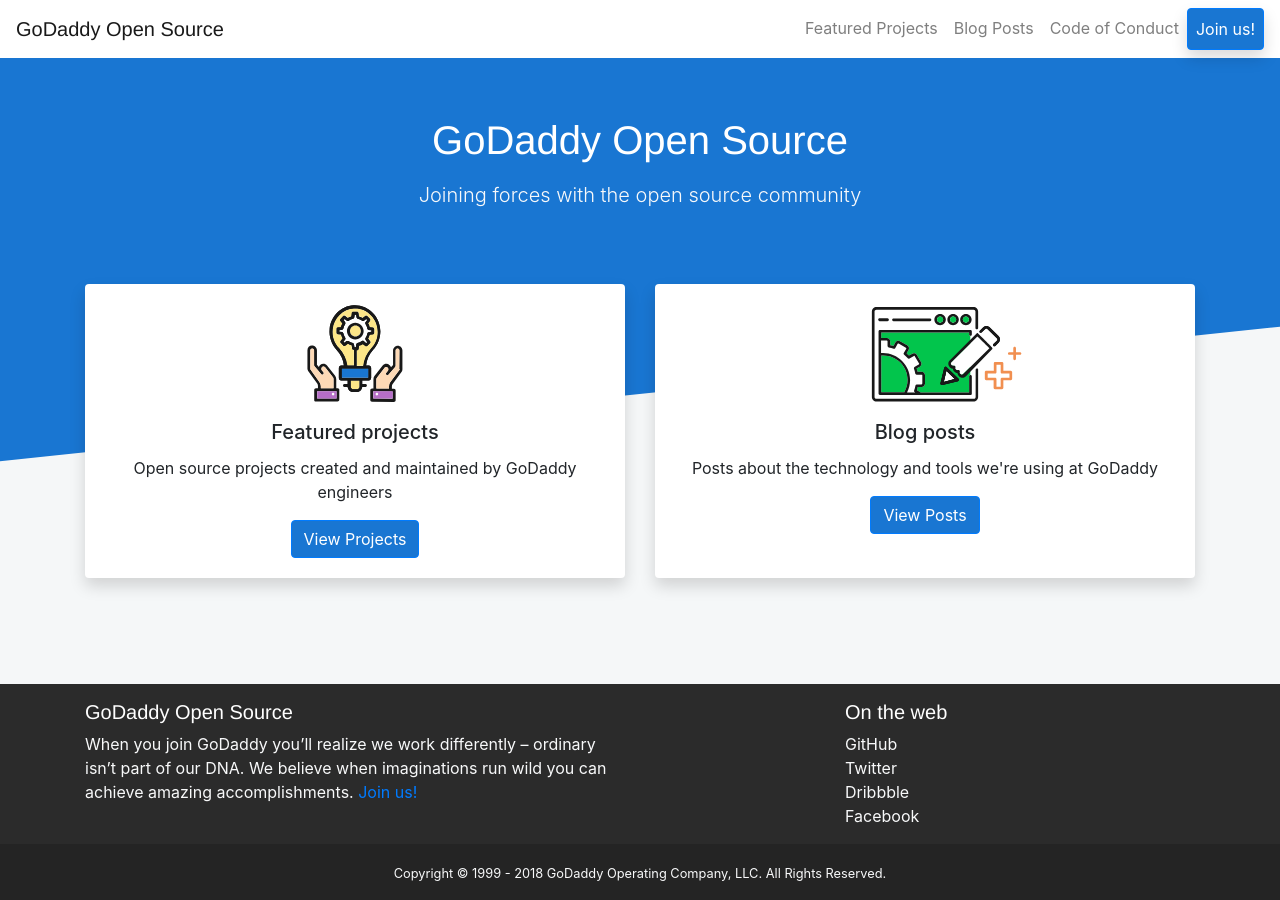
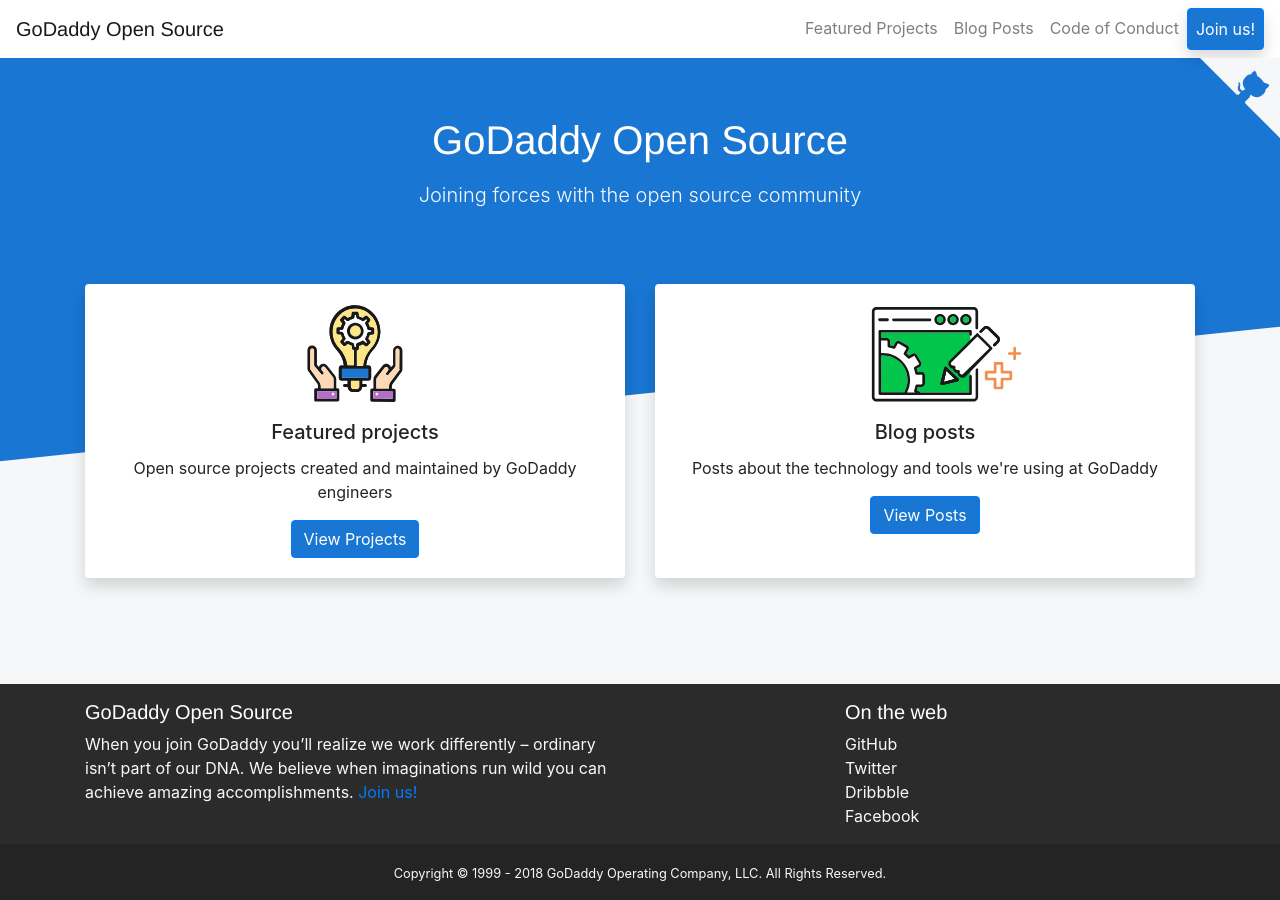
Before and after one commit to godaddy/godaddy.github.io, a Jekyll site: the page built from index.html, in a window 1280 px wide. Built offline with Jekyll 4.4.1, drawn with Linux system fonts in a browser that asks for light colours; nearby versions of some CDN libraries; some web fonts are replaced.

Commit message:
fix(home): resolve bug preventing GitHub corner widget from rendering (#51)

```diff
--- a/_layouts/home.html
+++ b/_layouts/home.html
@@ -11,9 +11,9 @@
     </p>
     {% endif %}
   </div>
-  {% if site.github.is_project_page %}
+  {% if site.github.repository_url %}
   <a href="{{ site.github.repository_url }}" class="github-corner d-none d-sm-block" aria-label="View source on Github">
-    <svg width="80" height="80" viewBox="0 0 250 250" style="z-index: 13; fill:#f5f7f8; color: #1976d2; position: absolute; top: 0; border: 0; left: 0; transform: scale(-1, 1);" aria-hidden="true"><path d="M0,0 L115,115 L130,115 L142,142 L250,250 L250,0 Z"></path><path d="M128.3,109.0 C113.8,99.7 119.0,89.6 119.0,89.6 C122.0,82.7 120.5,78.6 120.5,78.6 C119.2,72.0 123.4,76.3 123.4,76.3 C127.3,80.9 125.5,87.3 125.5,87.3 C122.9,97.6 130.6,101.9 134.4,103.2" fill="currentColor" style="transform-origin: 130px 106px;" class="octo-arm"></path><path d="M115.0,115.0 C114.9,115.1 118.7,116.5 119.8,115.4 L133.7,101.6 C136.9,99.2 139.9,98.4 142.2,98.6 C133.8,88.0 127.5,74.4 143.8,58.0 C148.5,53.4 154.0,51.2 159.7,51.0 C160.3,49.4 163.2,43.6 171.4,40.1 C171.4,40.1 176.1,42.5 178.8,56.2 C183.1,58.6 187.2,61.8 190.9,65.4 C194.5,69.0 197.7,73.2 200.1,77.6 C213.8,80.2 216.3,84.9 216.3,84.9 C212.7,93.1 206.9,96.0 205.4,96.6 C205.1,102.4 203.0,107.8 198.3,112.5 C181.9,128.9 168.3,122.5 157.7,114.1 C157.9,116.9 156.7,120.9 152.7,124.9 L141.0,136.5 C139.8,137.7 141.6,141.9 141.8,141.8 Z" fill="currentColor" class="octo-body"></path></svg>
+    <svg width="80" height="80" viewBox="0 0 250 250" style="z-index: 13; fill:#f5f7f8; color: #1976d2; position: absolute; top: 0; border: 0; right: 0;" aria-hidden="true"><path d="M0,0 L115,115 L130,115 L142,142 L250,250 L250,0 Z"></path><path d="M128.3,109.0 C113.8,99.7 119.0,89.6 119.0,89.6 C122.0,82.7 120.5,78.6 120.5,78.6 C119.2,72.0 123.4,76.3 123.4,76.3 C127.3,80.9 125.5,87.3 125.5,87.3 C122.9,97.6 130.6,101.9 134.4,103.2" fill="currentColor" style="transform-origin: 130px 106px;" class="octo-arm"></path><path d="M115.0,115.0 C114.9,115.1 118.7,116.5 119.8,115.4 L133.7,101.6 C136.9,99.2 139.9,98.4 142.2,98.6 C133.8,88.0 127.5,74.4 143.8,58.0 C148.5,53.4 154.0,51.2 159.7,51.0 C160.3,49.4 163.2,43.6 171.4,40.1 C171.4,40.1 176.1,42.5 178.8,56.2 C183.1,58.6 187.2,61.8 190.9,65.4 C194.5,69.0 197.7,73.2 200.1,77.6 C213.8,80.2 216.3,84.9 216.3,84.9 C212.7,93.1 206.9,96.0 205.4,96.6 C205.1,102.4 203.0,107.8 198.3,112.5 C181.9,128.9 168.3,122.5 157.7,114.1 C157.9,116.9 156.7,120.9 152.7,124.9 L141.0,136.5 C139.8,137.7 141.6,141.9 141.8,141.8 Z" fill="currentColor" class="octo-body"></path></svg></a><style>.github-corner:hover .octo-arm{animation:octocat-wave 560ms ease-in-out}@keyframes octocat-wave{0%,100%{transform:rotate(0)}20%,60%{transform:rotate(-25deg)}40%,80%{transform:rotate(10deg)}}@media (max-width:500px){.github-corner:hover .octo-arm{animation:none}.github-corner .octo-arm{animation:octocat-wave 560ms ease-in-out}}</style>
   </a>
   <style>.github-corner:hover .octo-arm{animation:octocat-wave 560ms ease-in-out}@keyframes octocat-wave{0%,100%{transform:rotate(0)}20%,60%{transform:rotate(-25deg)}40%,80%{transform:rotate(10deg)}}@media (max-width:500px){.github-corner:hover .octo-arm{animation:none}.github-corner .octo-arm{animation:octocat-wave 560ms ease-in-out}}</style>
   {% endif %}
```
